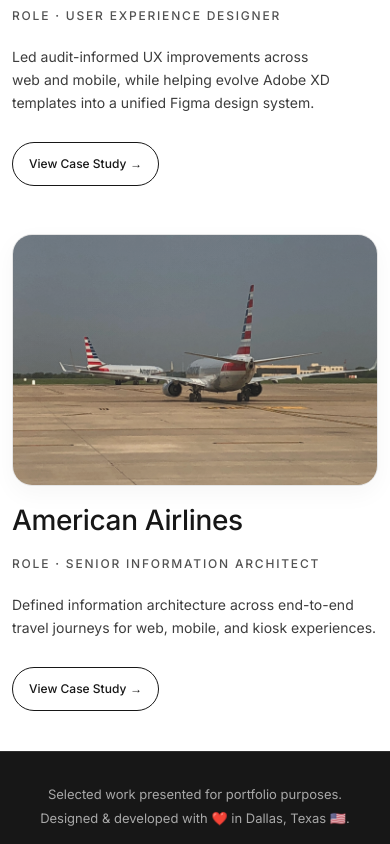
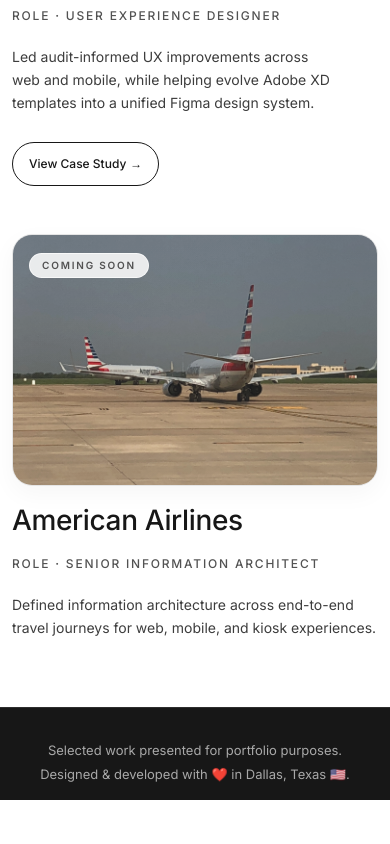
Before and after one commit to LoHiDi-Dev/joel-premier-portfolio, a Next.js app: page /work in a window 390 px wide. Shown: the part 1780-2624 px from the top of the page. After the commit the page ends 2580 px from the top, so only its background shows below. Built offline with nearby package versions, Linux system fonts and the light colour scheme.

Commit message:
polish: View All Work mobile fix, AA coming soon treatment, JP logo hover area, final QA pass

```diff
--- a/components/Header.tsx
+++ b/components/Header.tsx
@@ -166,7 +166,7 @@
               window.location.href = "/";
             }
           }}
-          className="flex items-center focus:outline-none focus-visible:ring-2 focus-visible:ring-[#171717] focus-visible:ring-offset-2"
+          className="flex items-center cursor-pointer focus:outline-none focus-visible:ring-2 focus-visible:ring-[#171717] focus-visible:ring-offset-2"
         >
           <Logo variant={isOverlayTop ? "white" : "dark"} />
         </Link>
--- a/components/HomeFeaturedWorkSection.tsx
+++ b/components/HomeFeaturedWorkSection.tsx
@@ -46,7 +46,7 @@
         >
           <Link
             href="/work"
-            className="group inline-flex h-11 items-center justify-center gap-1 rounded-full bg-[#171717] px-4 text-[11px] font-medium text-white shadow-sm transition-opacity duration-200 hover:opacity-90 focus:opacity-90 focus:outline-none focus:ring-2 focus:ring-[#171717] focus:ring-offset-2 sm:h-10 sm:gap-2 sm:px-6 sm:text-xs md:h-14 md:px-8 md:text-base"
+            className="group inline-flex h-11 w-full items-center justify-center gap-1 rounded-full bg-[#171717] px-4 text-[11px] font-medium text-white shadow-sm transition-opacity duration-200 hover:opacity-90 focus:opacity-90 focus:outline-none focus:ring-2 focus:ring-[#171717] focus:ring-offset-2 sm:h-10 sm:w-auto sm:gap-2 sm:px-6 sm:text-xs md:h-14 md:px-8 md:text-base"
           >
             View All Work
             <span
--- a/components/Logo.tsx
+++ b/components/Logo.tsx
@@ -6,10 +6,13 @@
   const isDark = variant === "dark";
 
   return (
-    <div className="flex items-center gap-2.5 sm:gap-3">
+    <motion.div
+      className="flex items-center gap-2.5 sm:gap-3"
+      whileHover="hover"
+    >
       {/* JP circle — rotates on hover */}
       <motion.div
-        whileHover={{ rotate: 360 }}
+        variants={{ hover: { rotate: 360 } }}
         transition={{ duration: 0.6, ease: "easeInOut" }}
         className={`flex h-[36px] w-[36px] flex-shrink-0 items-center justify-center rounded-full sm:h-[40px] sm:w-[40px] md:h-[48px] md:w-[48px] ${isDark ? "bg-[#171717]" : "bg-white"}`}
       >
@@ -33,7 +36,7 @@
           Product Designer
         </span>
       </div>
-    </div>
+    </motion.div>
   );
 }
 
--- a/components/PersonalProjectCard.tsx
+++ b/components/PersonalProjectCard.tsx
@@ -12,9 +12,11 @@
 
 export function PersonalProjectCard({ project }: PersonalProjectCardProps) {
   const reducedMotion = Boolean(useReducedMotion());
+  const isComingSoon = project.status === "coming-soon";
 
   return (
     <motion.article
+      aria-label={isComingSoon ? `${project.title} case study — coming soon` : undefined}
       className="flex h-full flex-col gap-3 rounded-[20px] border border-[#e5e5e5] bg-white px-3 py-3 shadow-[0_8px_24px_rgba(23,23,23,0.04)] sm:gap-3.5 sm:px-3.5 sm:py-3.5 md:px-4 md:py-4"
       initial="hidden"
       whileInView="visible"
@@ -28,7 +30,7 @@
         <motion.div
           className="relative h-full w-full"
           whileHover={
-            reducedMotion
+            reducedMotion || isComingSoon
               ? undefined
               : { scale: MOTION.scale.image }
           }
@@ -46,6 +48,14 @@
           className="absolute inset-0 bg-gradient-to-b from-black/10 to-transparent"
           aria-hidden="true"
         />
+
+        {isComingSoon && (
+          <div className="pointer-events-none absolute left-3 top-3">
+            <span className="inline-flex items-center rounded-full border border-white/70 bg-white/85 px-3 py-1 text-[10px] font-semibold uppercase tracking-[1.8px] text-[#525252] backdrop-blur">
+              Coming Soon
+            </span>
+          </div>
+        )}
       </motion.div>
 
       <motion.div
@@ -64,6 +74,7 @@
         >
           {project.description}
         </motion.p>
+        {!isComingSoon && (
           <motion.div variants={fadeUpVariants(reducedMotion, 10)}>
             <Link
               href={`/work/${project.slug}`}
@@ -78,6 +89,7 @@
               </span>
             </Link>
           </motion.div>
+        )}
       </motion.div>
     </motion.article>
   );
--- a/components/ProjectFeatureCard.tsx
+++ b/components/ProjectFeatureCard.tsx
@@ -14,6 +14,7 @@
 export function ProjectFeatureCard({ project }: ProjectFeatureCardProps) {
   const reducedMotion = Boolean(useReducedMotion());
   const imageRef = useRef<HTMLDivElement | null>(null);
+  const isComingSoon = project.status === "coming-soon";
 
   const { scrollYProgress } = useScroll({
     target: imageRef,
@@ -50,6 +51,14 @@
           className="absolute inset-0 bg-gradient-to-b from-black/10 to-transparent"
           aria-hidden="true"
         />
+
+        {isComingSoon && (
+          <div className="pointer-events-none absolute left-4 top-4">
+            <span className="inline-flex items-center rounded-full border border-white/70 bg-white/85 px-3 py-1 text-[10px] font-semibold uppercase tracking-[1.8px] text-[#525252] backdrop-blur">
+              Coming Soon
+            </span>
+          </div>
+        )}
       </motion.div>
 
       <motion.div
@@ -101,6 +110,7 @@
           </motion.p>
         )}
 
+        {!isComingSoon && (
           <motion.div variants={fadeUpVariants(reducedMotion, 10)}>
             <Link
               href={`/work/${project.slug}`}
@@ -115,6 +125,7 @@
               </span>
             </Link>
           </motion.div>
+        )}
       </motion.div>
     </article>
   );
--- a/components/ProjectSupportCard.tsx
+++ b/components/ProjectSupportCard.tsx
@@ -7,8 +7,13 @@
 }
 
 export function ProjectSupportCard({ project }: ProjectSupportCardProps) {
+  const isComingSoon = project.status === "coming-soon";
+
   return (
-    <article className="flex flex-col gap-3 sm:gap-5">
+    <article
+      className="flex flex-col gap-3 sm:gap-5"
+      aria-label={isComingSoon ? `${project.title} case study — coming soon` : undefined}
+    >
       <div className="relative aspect-[4/3] w-full overflow-hidden rounded-xl bg-gradient-to-br from-[#f5f5f5] to-[#fafafa] shadow-sm md:rounded-2xl">
         <Image
           src={project.image}
@@ -21,6 +26,13 @@
           className="absolute inset-0 bg-gradient-to-b from-black/10 to-transparent"
           aria-hidden="true"
         />
+        {isComingSoon && (
+          <div className="pointer-events-none absolute left-3 top-3 sm:left-4 sm:top-4">
+            <span className="inline-flex items-center rounded-full border border-white/70 bg-white/85 px-3 py-1 text-[10px] font-semibold uppercase tracking-[1.8px] text-[#525252] backdrop-blur">
+              Coming Soon
+            </span>
+          </div>
+        )}
       </div>
 
       <div className="space-y-1 sm:space-y-2">
@@ -43,6 +55,7 @@
           {project.description}
         </p>
 
+        {!isComingSoon && (
           <Link
             href={`/work/${project.slug}`}
             className="group inline-flex items-center gap-1 text-[12px] font-medium text-[#171717] transition-opacity hover:opacity-80 focus:opacity-80 sm:text-xs md:gap-2 md:text-base"
@@ -55,6 +68,7 @@
               →
             </span>
           </Link>
+        )}
       </div>
     </article>
   );
--- a/components/WorkCaseStudyCard.tsx
+++ b/components/WorkCaseStudyCard.tsx
@@ -21,9 +21,13 @@
 }: WorkCaseStudyCardProps) {
   const isFeature = variant === "feature";
   const reducedMotion = Boolean(useReducedMotion());
+  const isComingSoon = project.status === "coming-soon";
 
   return (
     <motion.article
+      aria-label={
+        isComingSoon ? `${project.title} case study — coming soon` : undefined
+      }
       className={
         isFeature
           ? "grid grid-cols-1 gap-5 sm:gap-7 md:grid-cols-12 md:items-center md:gap-x-10 md:gap-y-6"
@@ -45,7 +49,7 @@
         <motion.div
           className="relative h-full w-full"
           whileHover={
-            reducedMotion
+            reducedMotion || isComingSoon
               ? undefined
               : { scale: MOTION.scale.image }
           }
@@ -68,6 +72,14 @@
           className="absolute inset-0 bg-gradient-to-b from-black/10 to-transparent"
           aria-hidden="true"
         />
+
+        {isComingSoon && (
+          <div className="pointer-events-none absolute left-4 top-4">
+            <span className="inline-flex items-center rounded-full border border-white/70 bg-white/85 px-3 py-1 text-[10px] font-semibold uppercase tracking-[1.8px] text-[#525252] backdrop-blur">
+              Coming Soon
+            </span>
+          </div>
+        )}
       </motion.div>
 
       <motion.div
@@ -122,6 +134,7 @@
           </motion.p>
         </div>
 
+        {!isComingSoon && (
           <motion.div variants={fadeUpVariants(reducedMotion, 10)}>
             <Link
               href={`/work/${project.slug}`}
@@ -140,6 +153,7 @@
               </span>
             </Link>
           </motion.div>
+        )}
       </motion.div>
     </motion.article>
   );
--- a/lib/projects.ts
+++ b/lib/projects.ts
@@ -8,6 +8,7 @@
   title: string;
   category: string;
   hideCategory?: boolean;
+  status?: "published" | "coming-soon";
   role: string;
   description: string;
   summary: string;
@@ -230,6 +231,7 @@
     title: "American\u00A0Airlines",
     category: "Travel Journey Architecture",
     hideCategory: true,
+    status: "coming-soon",
     role: "Senior Information Architect",
     description:
       "Defined information architecture across end-to-end travel journeys for web, mobile, and kiosk experiences.",
```
Lines whose indentation alone changed are shown as unchanged.
